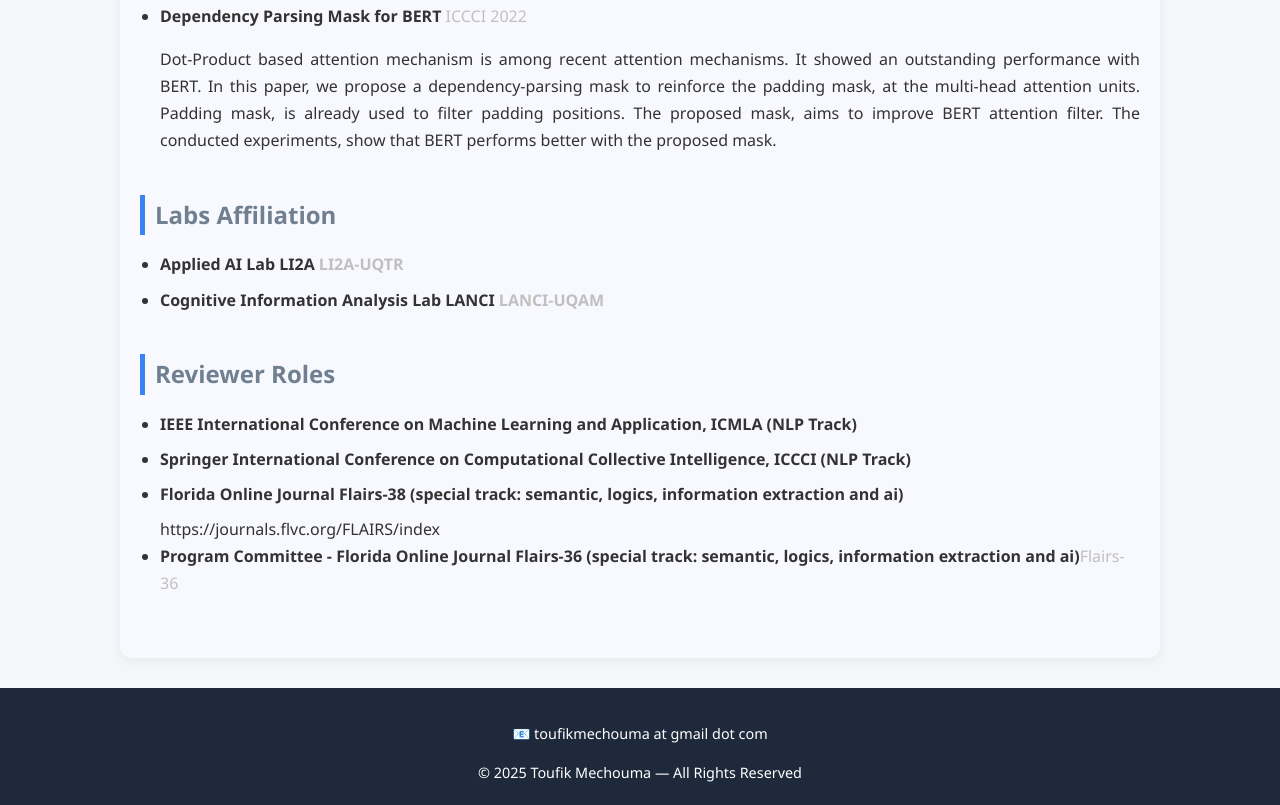
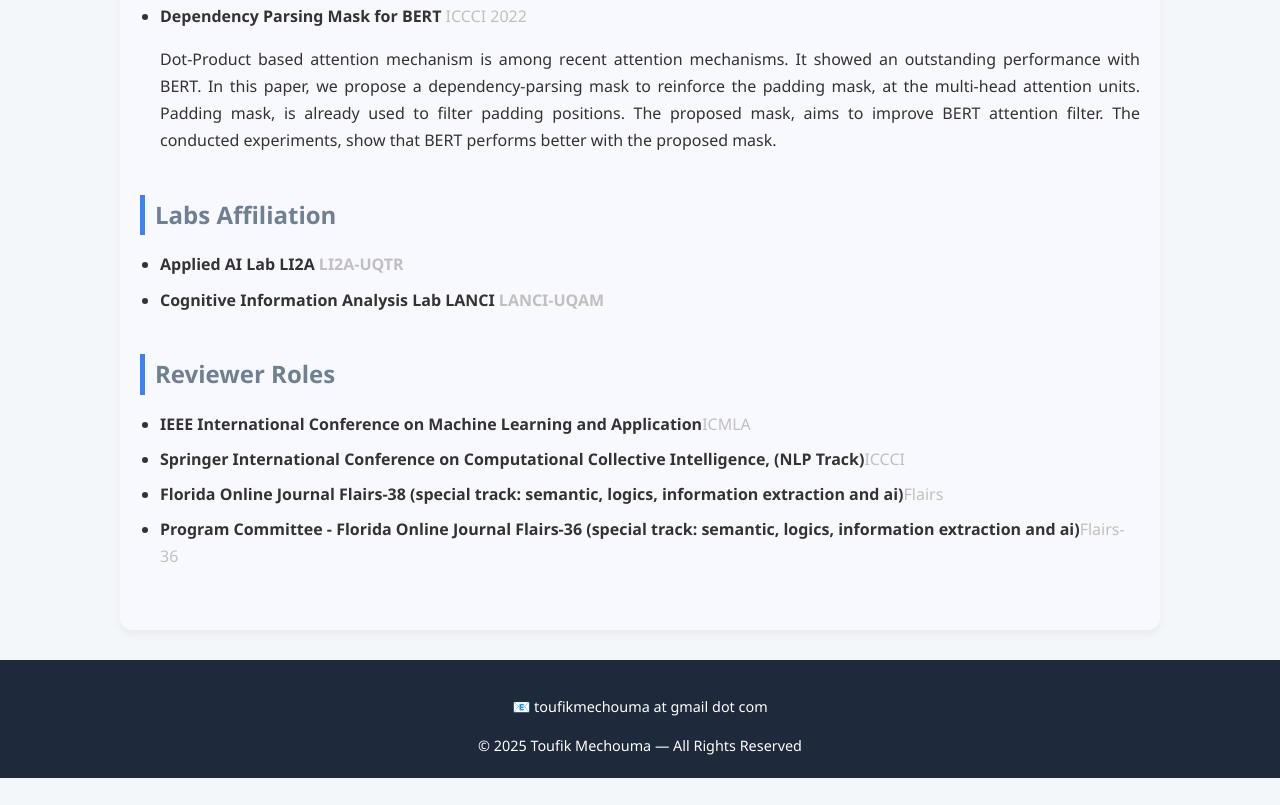
Before and after one commit to tmechouma/tmechouma.github.io, a plain HTML site: page index.html in a window 1280 px wide. Shown: the part 3743-4548 px from the top of the page. After the commit the page ends 4521 px from the top, so only its background shows below. Drawn offline with Linux system fonts and the light colour scheme.

Commit message:
Update index.html

```diff
--- a/index.html
+++ b/index.html
@@ -201,14 +201,10 @@
       <ul>
         <li><strong>VLG-BERT</strong>: Towards Better Interpretability in LLMs through Visual and Linguistic Grounding – <em>NLP4DH 2025 - NAACL 2025</em></li>
         <p><div align="justify">This paper explores We present VLG-BERT, a novel LLM model conceived to improve language meaning encoding. VLG-BERT provides deeper insights about meaning encoding in Large Language Models (LLMs) by focusing on linguistic and real-world semantics. It uses syntactic dependencies as a form of ground truth to supervise the learning process of word representations. VLG-BERT incorporates visual latent representations from pre-trained vision models and their corresponding labels. A vocabulary of 10k tokens corresponding to so-called concrete words is built by extending the set of ImageNet labels. The extension is based on synonyms, hyponyms, and hypernyms from WordNet. A lookup table for this vocabulary is then used to initialize the embedding matrix during training, rather than random initialization. This multimodal grounding provides a stronger semantic foundation for encoding the meaning of words. Its architecture aligns seamlessly with foundational theories from across the cognitive sciences. The integration of visual and linguistic grounding makes VLG-BERT consistent with many cognitive theories. Our approach contributes to the ongoing effort to create models that bridge the gap between language and vision, making them more aligned with how humans understand and interpret the world. Experiments on text classification have shown excellent results compared to BERT Base. </div></p>
-
-		<li><strong>SCABERT</strong>: Syntactic Knowledge as a Ground Truth Supervisor via Augmented Lagrange Multipliers – <em>ICICT 2025</em></li>
+	<li><strong>SCABERT</strong>: Syntactic Knowledge as a Ground Truth Supervisor via Augmented Lagrange Multipliers – <em>ICICT 2025</em></li>
         <p><div align="justify">This paper introduces Syntax-Constraint-Aware BERT, a novel variant of BERT designed to inject syntactic knowledge into the attention mechanism using augmented Lagrange multipliers. The model employs syntactic dependencies as a form of ground truth to supervise the learning process of word representation, thereby ensuring that syntactic structure exerts an influence on the model's word representations. The application of augmented Lagrangian optimisation enables the imposition of constraints on the attention mechanism, thereby facilitating the learning of syntactic relationships. This approach involves the augmentation of the standard BERT architecture through the modification of the prediction layer. The objective is to predict an adjacency matrix that encodes words' syntactic relationships in place of the masked tokens. The results of our experiments demonstrate that the injection of syntactic knowledge leads to improved performance in comparison to BERT in terms of training time and also on AG News text classification as a downstream task. By combining the flexibility of deep learning with structured linguistic knowledge, we introduce a merge between bottom-up and top-down approaches. Furthermore, Syntax- Constraint-Aware BERT enhances the interpretability and performance of Transformer-based models. </div></p>
-
-		<li><strong>lingBERT</strong>:LingBERT, Linguistic Knowledge Injection into Attention Mechanism Based on a Hybrid Masking Strategy <a href="https://www.proceedings.com/content/078/078866webtoc.pdf" target="_blank">ICMLA 2024</a></li>
-
-		<p><div align="justify">In this paper, we propose lingBERT, a transformers based language model. We present two architectures of lingBERT based on hybrid masking strategy. Both models are inspired by BERT base. Our model introduces linguistic knowledge (syntactic dependencies ) injection into attention mechanisms. Models like BERT employ random masking of tokens during training, which can lead to inefficiencies in capturing syntactic and semantic dependencies. To address this, our method uses two masking strategies. The first one masks words with syntactic dependencies. The second one uses a low percentage of randomly masked words. Resulted tokens from both strategies are then handed over tow proposed architectures of lingBERT. This strategy ensures that linguistic relationships are preserved and learned more effectively. Additionally, we maintain a low randomness ratio of masked tokens to avoid overfitting and enhance the model generalization. Through comprehensive experiments and evaluations, our approach demonstrates significant improvements in capturing context, leading to better performance across various NLP tasks. Furthermore, our approach affords an interpretability about our model inner workings throughout the learning process. This work offers a new direction toward knowledge injection into attention-mechanism based models, leading to advancing the capabilities of language understanding systems. </div></p>
-
+	<li><strong>lingBERT</strong>:LingBERT, Linguistic Knowledge Injection into Attention Mechanism Based on a Hybrid Masking Strategy <a href="https://www.proceedings.com/content/078/078866webtoc.pdf" target="_blank">ICMLA 2024</a></li>
+	<p><div align="justify">In this paper, we propose lingBERT, a transformers based language model. We present two architectures of lingBERT based on hybrid masking strategy. Both models are inspired by BERT base. Our model introduces linguistic knowledge (syntactic dependencies ) injection into attention mechanisms. Models like BERT employ random masking of tokens during training, which can lead to inefficiencies in capturing syntactic and semantic dependencies. To address this, our method uses two masking strategies. The first one masks words with syntactic dependencies. The second one uses a low percentage of randomly masked words. Resulted tokens from both strategies are then handed over tow proposed architectures of lingBERT. This strategy ensures that linguistic relationships are preserved and learned more effectively. Additionally, we maintain a low randomness ratio of masked tokens to avoid overfitting and enhance the model generalization. Through comprehensive experiments and evaluations, our approach demonstrates significant improvements in capturing context, leading to better performance across various NLP tasks. Furthermore, our approach affords an interpretability about our model inner workings throughout the learning process. This work offers a new direction toward knowledge injection into attention-mechanism based models, leading to advancing the capabilities of language understanding systems. </div></p>
         <li><strong>Dependency Parsing Mask for BERT</strong> <a href="https://link.springer.com/book/10.1007/978-3-031-16210-7" target="_blank">ICCCI 2022</a></li>
 		<p><div align="justify">Dot-Product based attention mechanism is among recent attention mechanisms. It showed an outstanding performance with BERT. In this paper, we propose a dependency-parsing mask to reinforce the padding mask, at the multi-head attention units. Padding mask, is already used to filter padding positions. The proposed mask, aims to improve BERT attention filter. The conducted experiments, show that BERT performs better with the proposed mask.</div></p>
 
@@ -227,10 +223,9 @@
     <section>
 	<h2>Reviewer Roles</h2>
 	<ul>
-	  <li><strong>IEEE International Conference on Machine Learning and Application, ICMLA (NLP Track)</strong></li>
-	  <li><strong>Springer International Conference on Computational Collective Intelligence, ICCCI (NLP Track)</strong></li>
-	  <li><strong>Florida Online Journal Flairs-38 (special track: semantic, logics, information extraction and ai)</strong></li>
-		https://journals.flvc.org/FLAIRS/index
+	  <li><strong>IEEE International Conference on Machine Learning and Application</strong><a href="https://www.icmla-conference.org/" target="_blank">ICMLA</a></li>
+	  <li><strong>Springer International Conference on Computational Collective Intelligence, (NLP Track)</strong><a href="https://iccci.pwr.edu.pl/" target="_blank">ICCCI </a></li>
+	  <li><strong>Florida Online Journal Flairs-38 (special track: semantic, logics, information extraction and ai)</strong><a href="https://journals.flvc.org/FLAIRS/index" target="_blank">Flairs</a></li>
 	  <li><strong>Program Committee - Florida Online Journal Flairs-36 (special track: semantic, logics, information extraction and ai)</strong><a href="https://journals.flvc.org/FLAIRS/article/download/133389/137469" target="_blank">Flairs-36</a> </li>
 
 
```
